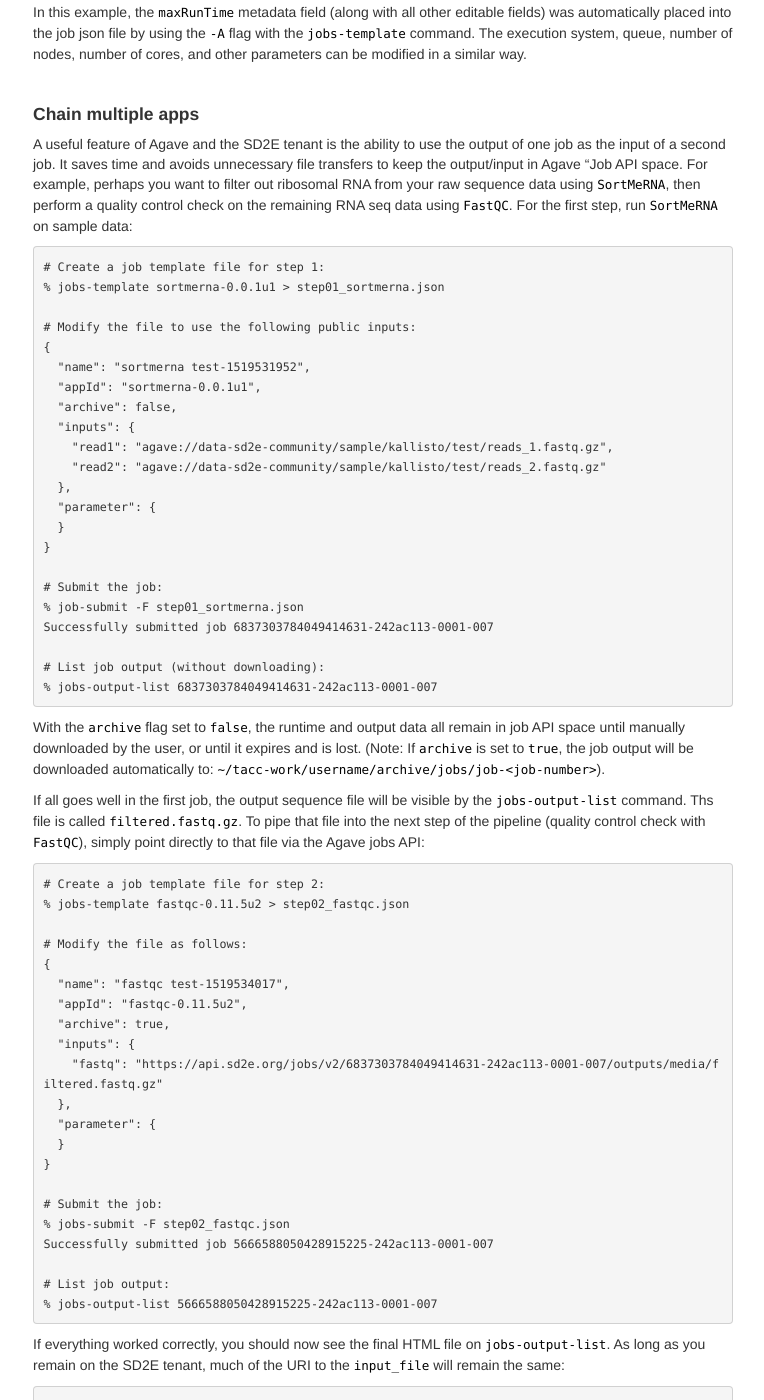
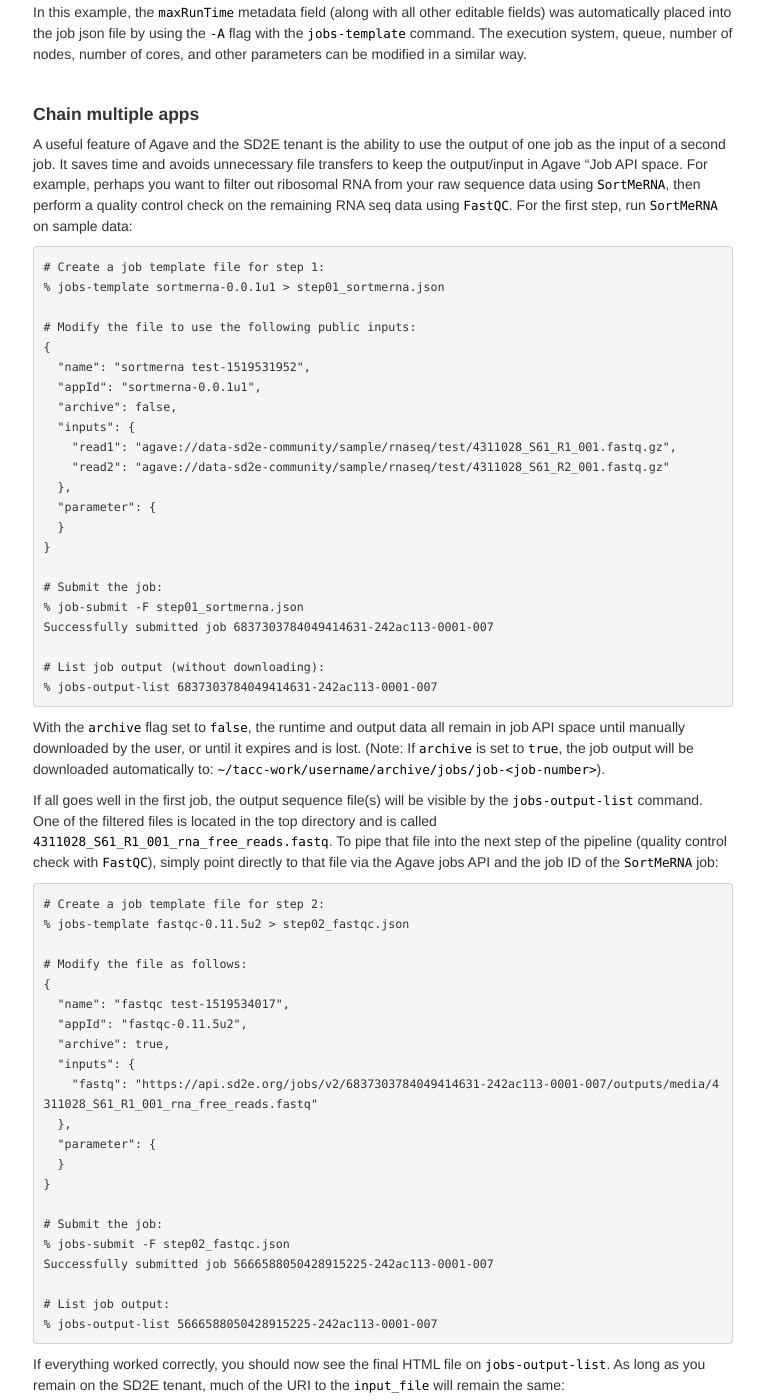
Before and after one commit to SD2E/api-user-guide, a Jekyll site: the page built from docs/advanced_job.md, in a window 1280 px wide and 1400 px high, scrolled down 1256 px. Shown: the whole window, without its empty margins (257-1021 px from the left). Built offline with Jekyll 4.4.1, drawn with Linux system fonts in a browser that asks for light colours.

Commit message:
switching pipeline example to use rnaseq data that works

````diff
--- a/docs/advanced_job.md
+++ b/docs/advanced_job.md
@@ -96,8 +96,8 @@ using `FastQC`. For the first step, run `SortMeRNA` on sample data:
   "appId": "sortmerna-0.0.1u1",
   "archive": false,
   "inputs": {
-    "read1": "agave://data-sd2e-community/sample/kallisto/test/reads_1.fastq.gz",
-    "read2": "agave://data-sd2e-community/sample/kallisto/test/reads_2.fastq.gz"
+    "read1": "agave://data-sd2e-community/sample/rnaseq/test/4311028_S61_R1_001.fastq.gz",
+    "read2": "agave://data-sd2e-community/sample/rnaseq/test/4311028_S61_R2_001.fastq.gz"
   },
   "parameter": {
   }
@@ -116,10 +116,12 @@ in job API space until manually downloaded by the user, or until it expires and
 is lost. (Note: If `archive` is set to `true`, the job output will be downloaded
 automatically to: `~/tacc-work/username/archive/jobs/job-<job-number>`).
 
-If all goes well in the first job, the output sequence file will be visible by
-the `jobs-output-list` command. Ths file is called `filtered.fastq.gz`. To pipe that
-file into the next step of the pipeline (quality control check with `FastQC`),
-simply point directly to that file via the Agave jobs API:
+If all goes well in the first job, the output sequence file(s) will be visible
+by the `jobs-output-list` command. One of the filtered files is located in the
+top directory and is called `4311028_S61_R1_001_rna_free_reads.fastq`. To pipe
+that file into the next step of the pipeline (quality control check with
+`FastQC`), simply point directly to that file via the Agave jobs API and the
+job ID of the `SortMeRNA` job:
 
 ```
 # Create a job template file for step 2:
@@ -131,7 +133,7 @@ simply point directly to that file via the Agave jobs API:
   "appId": "fastqc-0.11.5u2",
   "archive": true,
   "inputs": {
-    "fastq": "https://api.sd2e.org/jobs/v2/6837303784049414631-242ac113-0001-007/outputs/media/filtered.fastq.gz"
+    "fastq": "https://api.sd2e.org/jobs/v2/6837303784049414631-242ac113-0001-007/outputs/media/4311028_S61_R1_001_rna_free_reads.fastq"
   },
   "parameter": {
   }
````
